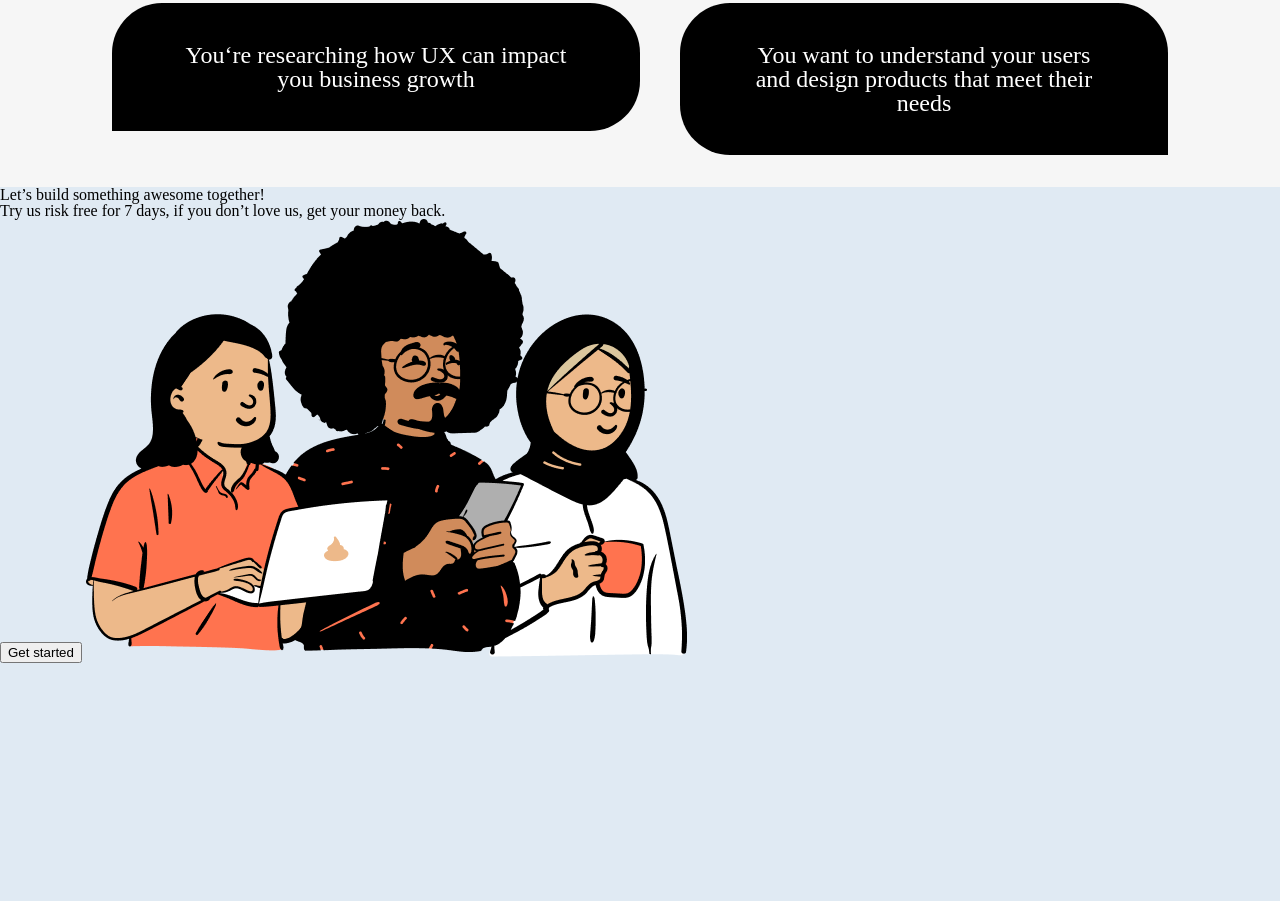
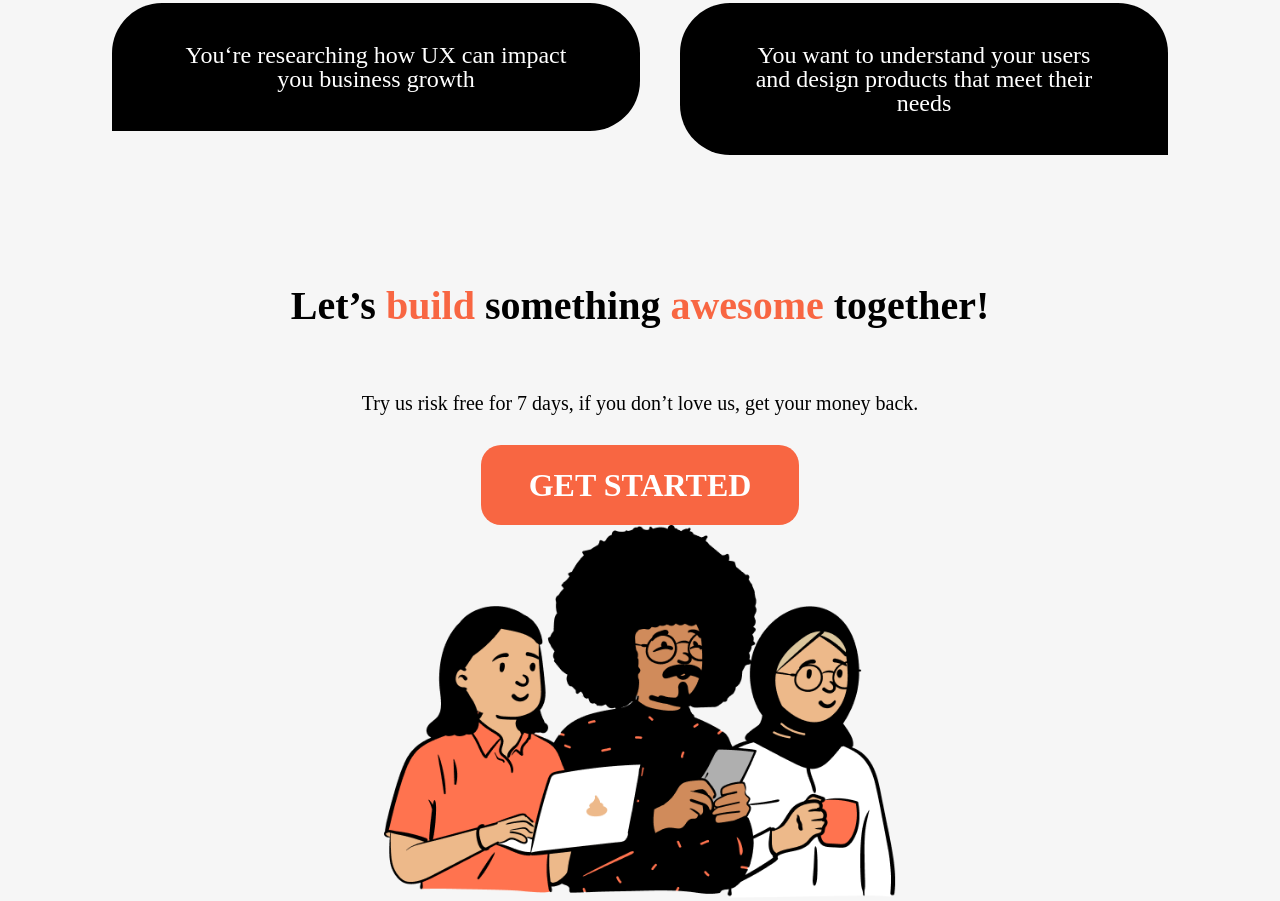
Before and after one commit to krisstianax/Saas.site, a plain HTML site: page index.html in a window 1280 px wide. Shown: the part 6849-7750 px from the top of the page. Before the commit the page ends 7512 px from the top, so only its background shows below. Drawn offline with Linux system fonts and the light colour scheme; a script that the page names is missing; a web font is replaced by a local one.

Commit message:
changed padding

```diff
--- a/modules/_join.scss
+++ b/modules/_join.scss
@@ -0,0 +1,76 @@
+#join{
+    text-align: center;
+    background-color: #F6F6F6;
+.tittle{
+    max-width: 1600;
+    margin:0;
+    padding: var(--size-24) 0 var(--size-12) 0 ;
+    font-size: var(--size-6);
+    font-weight: 700;
+    line-height: 1.15;
+    .detail{
+        color:var(--orange-color);
+    }
+}
+    p{
+        max-width: 1200px;
+        margin:auto;
+        padding: 0 0 var(--size-8) 0;
+        font-weight: 500;
+}
+.start{
+    all:unset;
+    display: block;
+    margin: auto;
+    padding: var(--size-4) var(--size-10);
+    font-weight: 600;
+    text-transform: uppercase;
+    color: #fff;
+    background-color: var(--orange-color);
+    border-radius: 20px;
+    cursor: pointer;
+}
+.people{
+    width: 60%;
+    max-width: 40%;
+    margin: auto;
+}
+}
+@media all and (min-width:768px){
+    #join{
+    .tittle{
+        font-size: var(--size-8);
+    }
+    p{
+        font-size: var(--size-5);
+        padding: var(--size-8);
+    }
+    .start{
+        padding: var(--size-6) var(--size-12);
+        font-size: var(--size-8);
+    }
+}
+}
+@media all and (min-width:1100px){
+    #join{
+    .tittle{
+        font-size: var(--size-10);
+        padding-bottom: var(--size-8);
+    }
+    p{
+        font-size: var(--size-5);
+        padding: var(--size-8) var(--size-20);
+    }
+}
+}
+@media all and (min-width:1600px){
+    #join{
+    .tittle{
+        font-size: var(--size-16);
+        padding-bottom: var(--size-16);
+    }
+    p{
+        font-size: var(--size-5);
+    }
+}
+}
```
Also changed, not shown: style.css, 1 other file.
